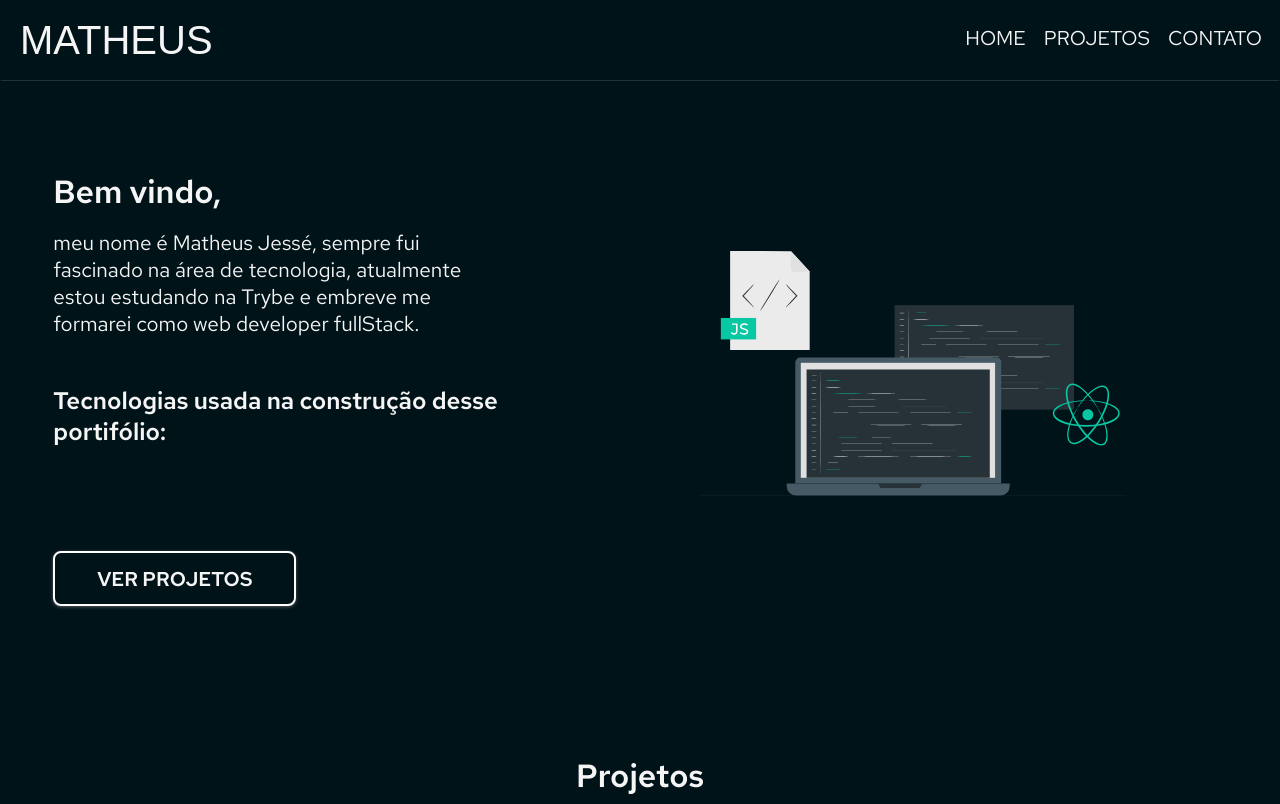
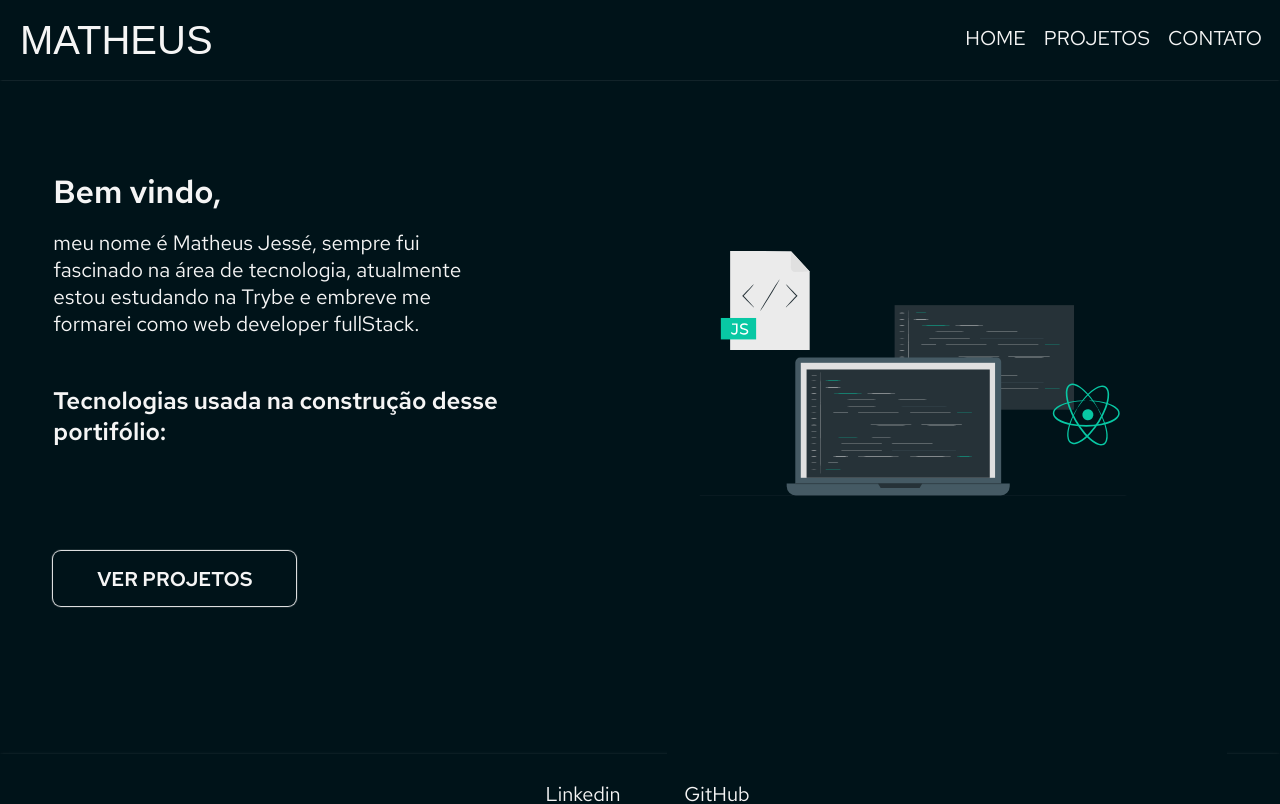
Before and after one commit to matheusjesse/portifolio-matheus-jesse, a React (Create React App) app: page / in a window 1280 px wide. Shown: the top 804 px of the page. Built offline with nearby package versions, Linux system fonts and the light colour scheme; some icons are missing; a web font is replaced by a local one.

Commit message:
removendo a page projeto da home e mudando stilo do botão da home

```diff
--- a/src/componentes/Header/style.js
+++ b/src/componentes/Header/style.js
@@ -36,7 +36,7 @@ const HeaderContainer = styled.header`
   }
 
   li:hover {
-    box-shadow: 0 4px 2px -3px white;
+    box-shadow: 0 4px 2px -3px #08C8A4;
   }
 
 `;
--- a/src/pages/Home.js
+++ b/src/pages/Home.js
@@ -5,7 +5,6 @@ import { Link } from 'react-router-dom';
 import { HomeContainer } from '../styles/HomeContainer';
 import Computer from '../assets/computer-react.svg';
 import Footer from '../componentes/Footer';
-import Projetos from './Projetos';
 
 function Home() {
   return(
@@ -75,7 +74,6 @@ function Home() {
         </div>
       </div>
       </HomeContainer>
-      <Projetos />
       <Footer />
     </>
   );
--- a/src/styles/HomeContainer.js
+++ b/src/styles/HomeContainer.js
@@ -77,17 +77,17 @@ button {
   width: 243px;
   height: 55px;
   border-radius: 8px;
-  border: 2px solid white;
+  border: none;
   font-size: 20px;
   color: #F5F5F5;
   font-weight: bold;
-  box-shadow: 0px 1px 4px -1px gray;
+  box-shadow: 0px 0px 1px 1px #F5F5F5;
 }
 
 button:hover {
   border: none;
   background-color: #F5F5F5;
-  color: #00476D;
+  color: #08C8A4;
 }
 
 .tooltip {
```
